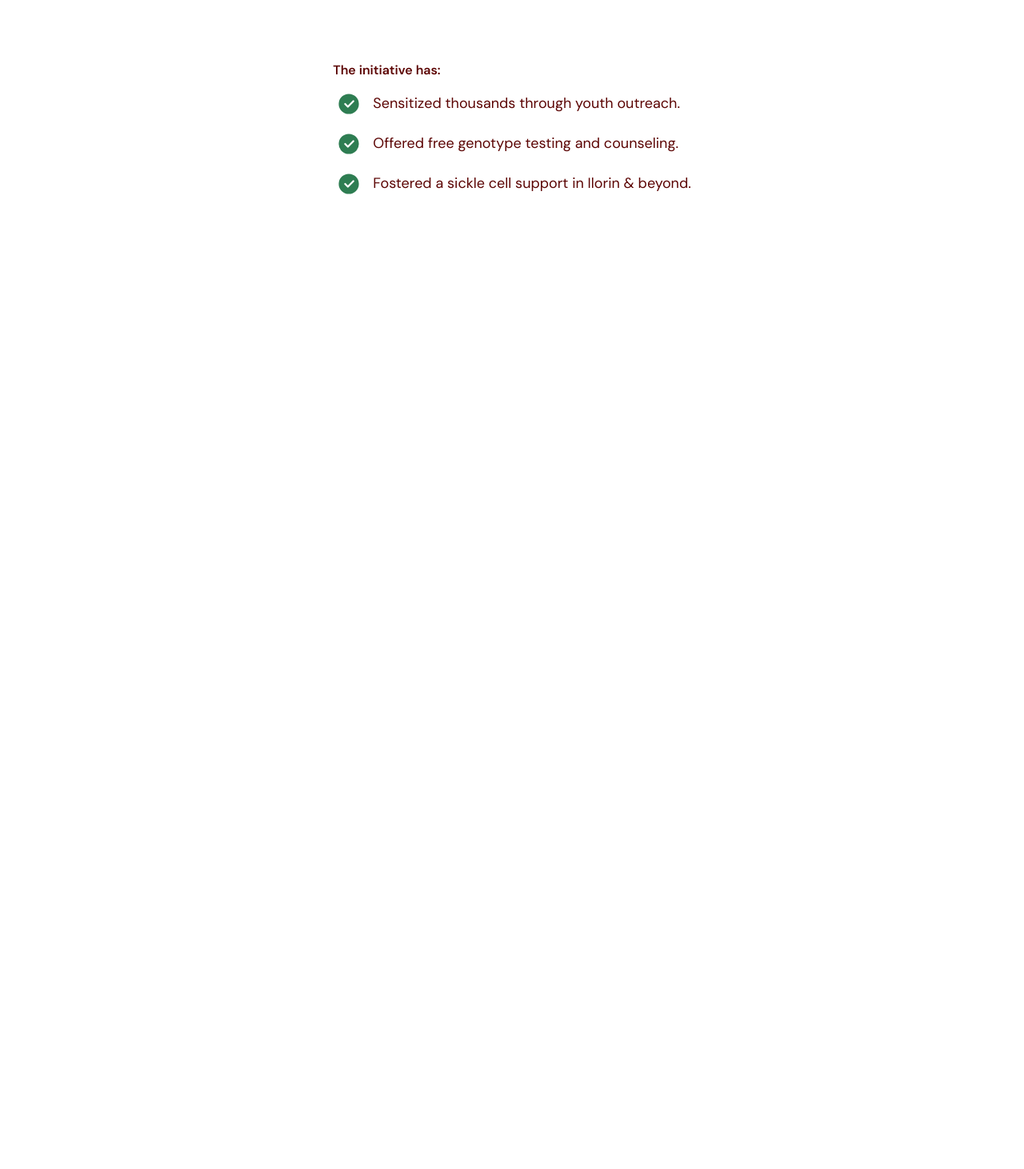
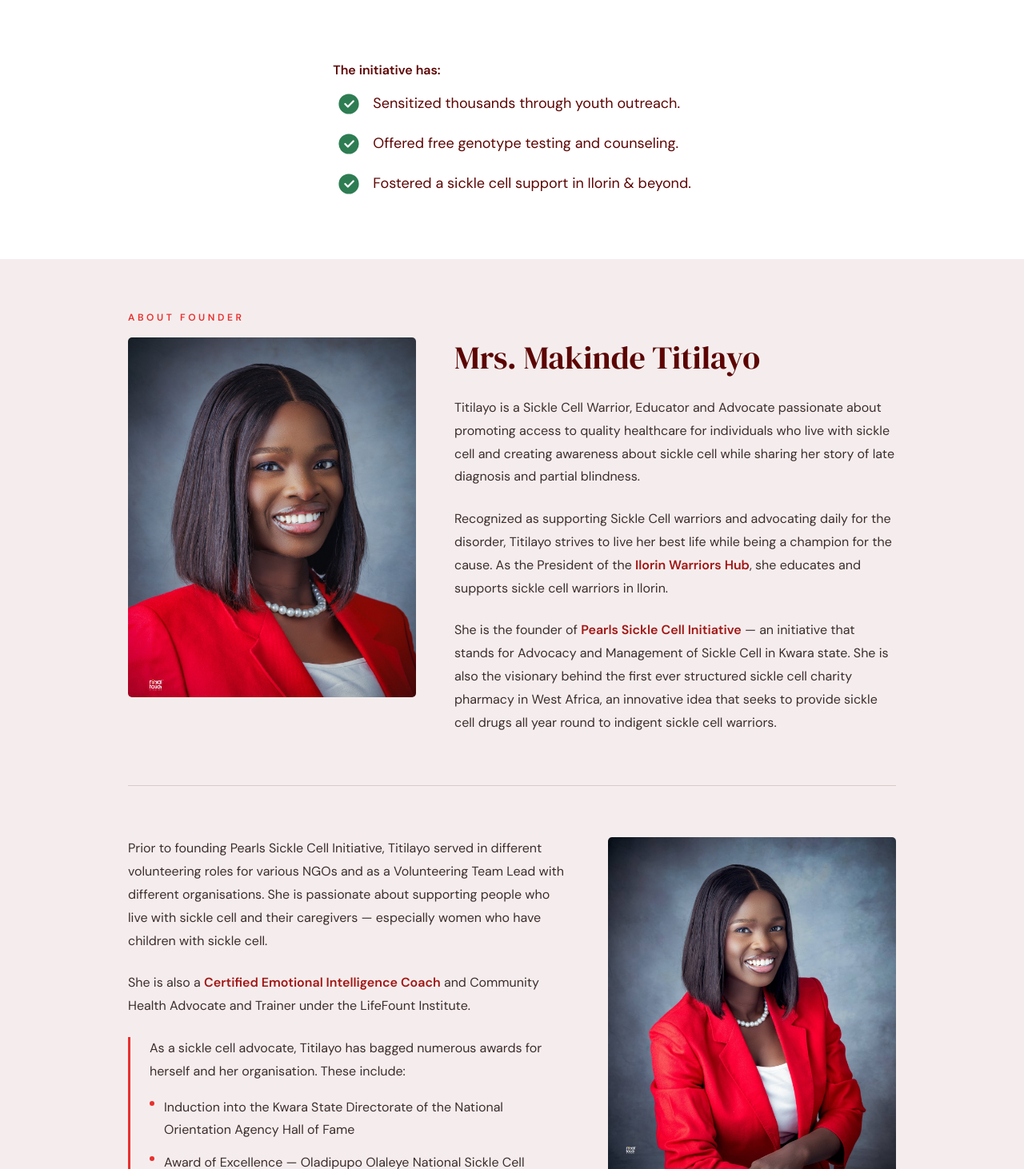
Before and after one commit to Isaacjosh23/pearls-sickle-cell, a Next.js app: page / in a window 1280 px wide. Shown: the part 1338-2800 px from the top of the page at 80% size. Before the commit the page ends 1662 px from the top, so only its background shows below. Built offline with nearby package versions, Linux system fonts and the light colour scheme.

Commit message:
About founder done

```diff
--- a/src/app/page.tsx
+++ b/src/app/page.tsx
@@ -1,3 +1,4 @@
+import AboutFounder from "@/components/AboutFounder";
 import AboutUs from "@/components/AboutUs";
 import Hero from "@/components/Hero";
 
@@ -9,6 +10,7 @@ export default function Home() {
       {/* About us Section */}
       <AboutUs />
       {/* About Founder Section */}
+      <AboutFounder />
       {/* Contact us Section */}
     </main>
   );
--- /dev/null
+++ b/src/components/AboutFounder.tsx
@@ -0,0 +1,133 @@
+"use client";
+
+import Image from "next/image";
+
+function AboutFounder() {
+  return (
+    <section className="py-[6.4rem] px-[2.4rem] md:px-[4.8rem] bg-neutral-100">
+      <div className="max-w-384 mx-auto">
+        <p className="text-[1.2rem] tracking-[0.3em] uppercase mb-[1.6rem] text-(--color-red-500) font-semibold">
+          About Founder
+        </p>
+
+        <div className="flex flex-col md:flex-row gap-[4.8rem] items-start mb-[6.4rem]">
+          <div className="w-full md:w-xl shrink-0">
+            <Image
+              src="/images/titi-2.jpg"
+              alt="Titilayo Makinde, Founder of Pearls Sickle Cell Initiative"
+              width={360}
+              height={460}
+              className="w-full h-auto rounded-lg object-cover"
+            />
+          </div>
+
+          <div className="flex flex-col gap-[2.4rem]">
+            <h2 className="font-display text-[3.2rem] md:text-[4rem] leading-tight text-red-900">
+              Mrs. Makinde Titilayo
+            </h2>
+
+            <p className="text-[1.5rem] md:text-[1.6rem] leading-[1.8] text-neutral-800">
+              Titilayo is a Sickle Cell Warrior, Educator and Advocate
+              passionate about promoting access to quality healthcare for
+              individuals who live with sickle cell and creating awareness about
+              sickle cell while sharing her story of late diagnosis and partial
+              blindness.
+            </p>
+
+            <p className="text-[1.5rem] md:text-[1.6rem] leading-[1.8] text-neutral-800">
+              Recognized as supporting Sickle Cell warriors and advocating daily
+              for the disorder, Titilayo strives to live her best life while
+              being a champion for the cause. As the President of the{" "}
+              <span className="font-semibold text-red-700">
+                Ilorin Warriors Hub
+              </span>
+              , she educates and supports sickle cell warriors in Ilorin.
+            </p>
+
+            <p className="text-[1.5rem] md:text-[1.6rem] leading-[1.8] text-neutral-800">
+              She is the founder of{" "}
+              <span className="font-semibold text-red-700">
+                Pearls Sickle Cell Initiative
+              </span>{" "}
+              — an initiative that stands for Advocacy and Management of Sickle
+              Cell in Kwara state. She is also the visionary behind the first
+              ever structured sickle cell charity pharmacy in West Africa, an
+              innovative idea that seeks to provide sickle cell drugs all year
+              round to indigent sickle cell warriors.
+            </p>
+          </div>
+        </div>
+
+        {/* Divider */}
+        <div className="w-full h-[0.1rem] bg-neutral-300 mb-[6.4rem]" />
+
+        {/* Block 2 — second bio left, image right */}
+        <div className="flex flex-col md:flex-row-reverse gap-[4.8rem] items-start">
+          <div className="w-full md:w-xl shrink-0">
+            <Image
+              src="/images/titi-1.jpg"
+              alt="Titilayo Makinde at a sickle cell advocacy event"
+              width={360}
+              height={460}
+              className="w-full h-auto rounded-lg object-cover"
+            />
+          </div>
+
+          <div className="flex flex-col gap-[2.4rem]">
+            <p className="text-[1.5rem] md:text-[1.6rem] leading-[1.8] text-neutral-800">
+              Prior to founding Pearls Sickle Cell Initiative, Titilayo served
+              in different volunteering roles for various NGOs and as a
+              Volunteering Team Lead with different organisations. She is
+              passionate about supporting people who live with sickle cell and
+              their caregivers — especially women who have children with sickle
+              cell.
+            </p>
+
+            <p className="text-[1.5rem] md:text-[1.6rem] leading-[1.8] text-neutral-800">
+              She is also a{" "}
+              <span className="font-semibold text-red-700">
+                Certified Emotional Intelligence Coach
+              </span>{" "}
+              and Community Health Advocate and Trainer under the LifeFount
+              Institute.
+            </p>
+
+            {/* Awards block */}
+            <div className="border-l-[0.3rem] border-(--color-red-500) pl-[2.4rem] flex flex-col gap-[1.6rem]">
+              <p className="text-[1.5rem] md:text-[1.6rem] leading-[1.8] text-neutral-800">
+                As a sickle cell advocate, Titilayo has bagged numerous awards
+                for herself and her organisation. These include:
+              </p>
+              <ul className="flex flex-col gap-[1.2rem]">
+                {[
+                  "Induction into the Kwara State Directorate of the National Orientation Agency Hall of Fame",
+                  "Award of Excellence — Oladipupo Olaleye National Sickle Cell Advocate of the Year",
+                  "Citizens of Excellence in Community Development by the Kwara State Government",
+                ].map((award) => (
+                  <li
+                    key={award}
+                    className="flex items-start gap-[1.2rem] text-[1.5rem] md:text-[1.6rem] leading-[1.8] text-neutral-800"
+                  >
+                    <span className="mt-[0.6rem] w-[0.6rem] h-[0.6rem] rounded-full bg-(--color-red-500) shrink-0" />
+                    {award}
+                  </li>
+                ))}
+              </ul>
+            </div>
+
+            <p className="text-[1.5rem] md:text-[1.6rem] leading-[1.8] text-neutral-800">
+              Her work has been featured on both local and international media
+              outlets, including{" "}
+              <span className="font-semibold text-red-700">
+                BBC News Yoruba
+              </span>
+              .
+            </p>
+          </div>
+        </div>
+      </div>
+    </section>
+  );
+}
+
+export default AboutFounder;
--- a/src/components/AboutUs.tsx
+++ b/src/components/AboutUs.tsx
@@ -8,7 +8,7 @@ import TubeIcon from "./ui/icons/tube";
 
 function AboutUs() {
   return (
-    <section className="py-[6.4rem] px-[2.4rem] md:px-[4.8rem] bg-cream">
+    <section className="py-[6.4rem] px-[2.4rem] md:px-[4.8rem] bg-white">
       <div className="max-w-480 mx-auto">
         <p className="text-gold text-[1.1rem] md:text-[1.2rem] lg:text-[1.4rem] tracking-[0.3em] uppercase mb-[1.6rem] text-red-900 font-semibold">
           About Us
```
Also changed, not shown: public/images/titi-1.jpg (added), public/images/titi-2.jpg (added).
